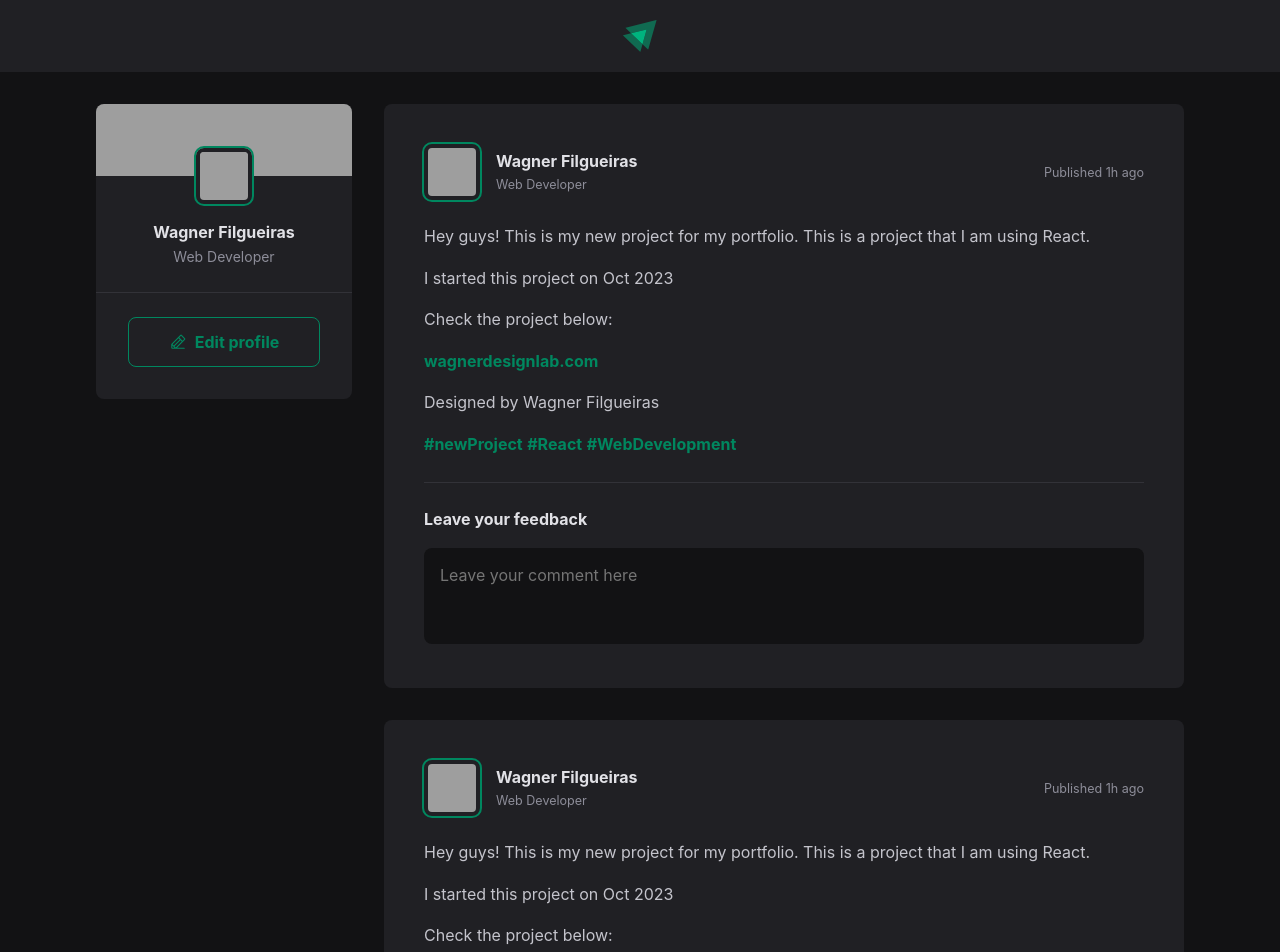
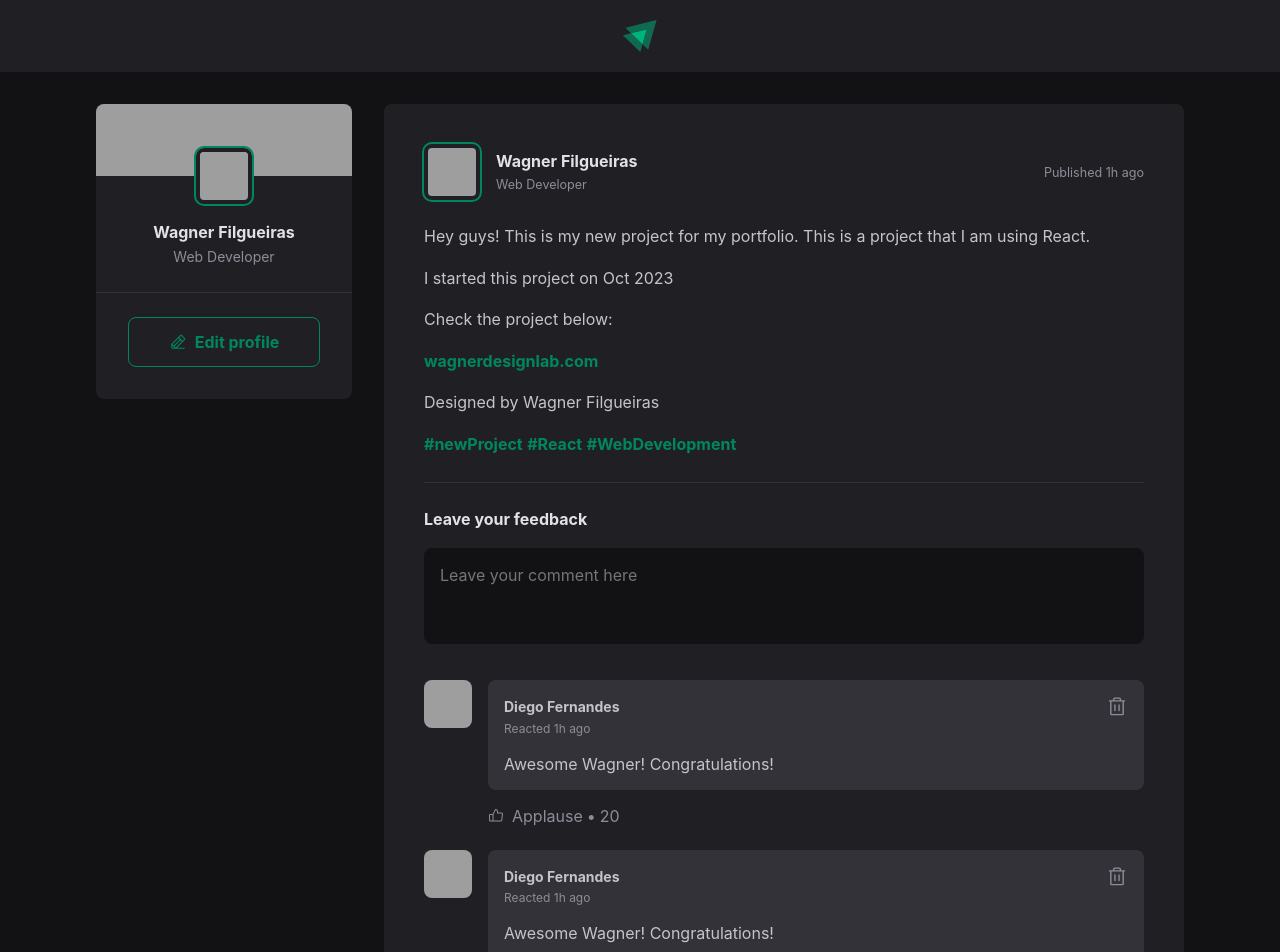
Before and after one commit to wagner-filgueiras/react-fundamentals, a React (Vite) app: page / in a window 1280 px wide. Shown: the top 952 px of the page. Built offline with nearby package versions, Linux system fonts and the light colour scheme; grey boxes are pictures that could not be loaded.

Commit message:
"Comment Section created"

```diff
--- /dev/null
+++ b/src/components/Comment.jsx
@@ -0,0 +1,36 @@
+import { ThumbsUp, Trash } from '@phosphor-icons/react';
+import styles from './Comment.module.css';
+
+export function Comment() {
+    return (
+        <div className={styles.comment}>
+            <img src='https://xesque.rocketseat.dev/users/avatar/profile-7ff61704-175b-4ab6-8cc1-1df0bc8619ca.jpg' alt=''/>
+
+            <div className={styles.commentBox}>
+                <div className={styles.commentContent}>
+                    <header>
+                        <div className={styles.authorAndTime}>
+                            <strong>Diego Fernandes</strong>
+                            <time title="Oct, 25th 2023 at 15:30pm"dateTime="2023-25-10 15:30:15">Reacted 1h ago</time>
+                        </div>
+
+                        <button title='Delete Comment'>
+                            <Trash size={22} />
+                        </button>
+
+
+                    </header>
+
+                    <p>Awesome Wagner! Congratulations!</p>
+                </div>
+
+                <footer>
+                    <button>
+                        <ThumbsUp />
+                        Applause <span>20</span>
+                    </button>
+                </footer>
+            </div>
+        </div>
+    )
+}
--- /dev/null
+++ b/src/components/Comment.module.css
@@ -0,0 +1,85 @@
+.comment {
+    margin-top: 1.5rem;
+    display: flex;
+    gap: 1rem;
+}
+
+.comment > img {
+    width: 3rem;
+    height: 3rem;
+    border-radius: 8px;
+}
+
+.commentBox {
+    flex: 1;
+}
+
+.commentContent {
+    background: var(--gray-600);
+    border-radius: 8px;
+    padding: 1rem;
+}
+
+.commentContent header {
+    display: flex;
+    align-items: flex-start;
+    justify-content: space-between;
+    gap: 1rem;
+}
+
+.authorAndTime strong {
+    display: block;
+    font-size: 0.875rem;
+    line-height: 1.6;
+}
+
+.authorAndTime time {
+    display: block;
+    font-size: 0.75rem;
+    line-height: 1.6;
+    color: var(--gray-400);
+}
+
+.commentContent header button {
+    background: transparent;
+    border: 0;
+    color: var(--gray-400);
+    cursor: pointer;
+
+    line-height: 0;
+    border-radius: 2px;
+}
+
+.commentContent header button:hover {
+    color: var(--red-500);
+}
+
+.commentContent p{
+    margin-top: 1rem;
+    color: var(--gray-500);
+}
+
+.commentBox footer {
+    margin-top: 1rem;
+}
+
+.commentBox footer button {
+    background: transparent;
+    border: 0;
+    color: var(--gray-400);
+    cursor: pointer;
+
+    display: flex;
+    align-items: center;
+
+border-radius: 2px;
+}
+
+.commentBox footer button svg {
+    margin-right: 0.5rem;
+}
+
+.commentBox footer button span::before{
+    padding: 0 0.25rem;
+    content: "\2022";
+}
--- a/src/components/Post.jsx
+++ b/src/components/Post.jsx
@@ -1,4 +1,5 @@
 import styles from './Post.module.css';
+import { Comment } from './Comment';
 
 export function Post() {
     return (
@@ -47,6 +48,12 @@ export function Post() {
             </footer>
         </form>
 
+        <div className={styles.commentList}>
+            <Comment />
+            <Comment />
+            <Comment />
+        </div>
+
 
     </article>
     )
--- a/src/components/Post.module.css
+++ b/src/components/Post.module.css
@@ -126,3 +126,7 @@
     visibility: visible;
     max-height: none;
 }
+
+.commentList {
+    margin-top: 2rem;
+}
--- a/src/global.css
+++ b/src/global.css
@@ -10,6 +10,8 @@
 
     --green-300: #00B37E;
     --green-500: #00875f;
+
+    --red-500: #F75A68;
 
 }
 
```
